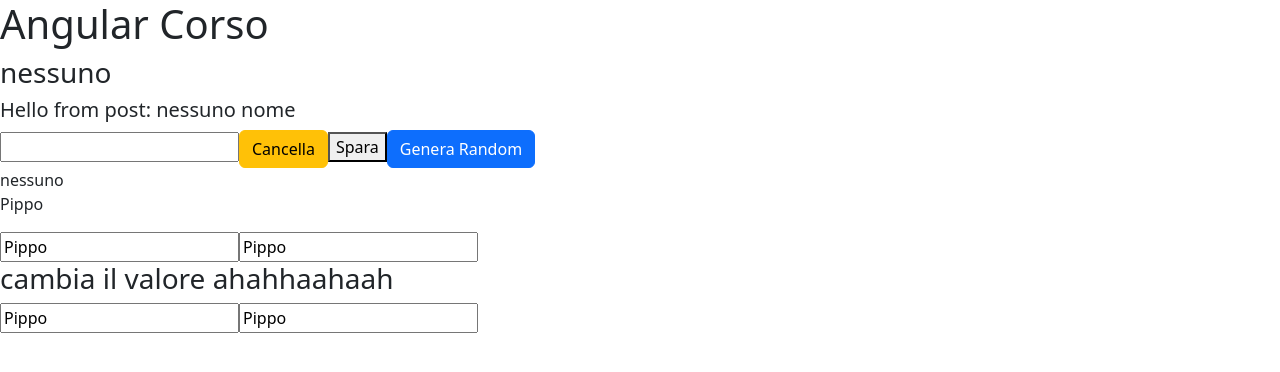
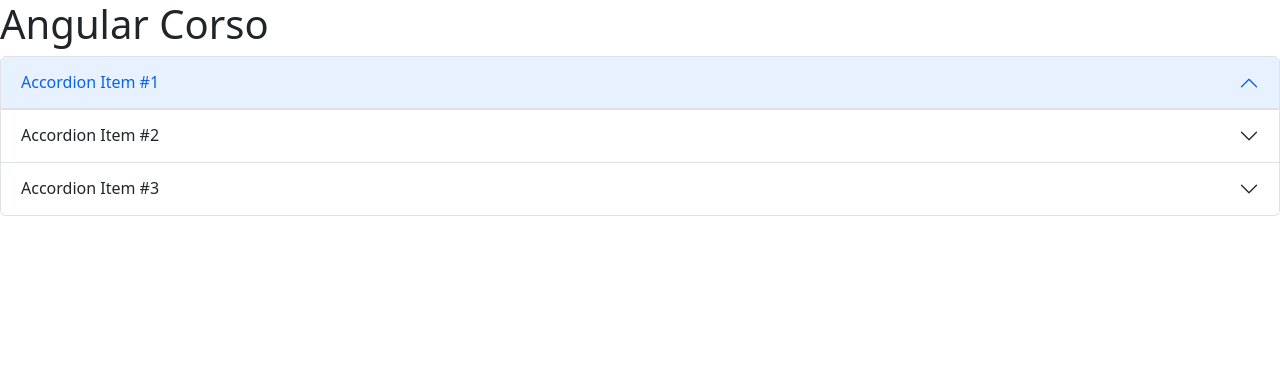
Before and after one commit to ironmanromeo/angular-corso, an Angular app: page / in a window 1280 px wide. Shown: the top 372 px of the page. Built offline with nearby package versions, Linux system fonts and the light colour scheme.

Commit message:
feat: modified files

```diff
--- /dev/null
+++ b/src/app/accordion/accordion.component.html
@@ -0,0 +1,39 @@
+
+<div class="accordion" id="accordionExample">
+    <div class="accordion-item">
+      <h2 class="accordion-header" id="headingOne">
+        <button (click)="apriBlocco()" class="accordion-button" type="button" data-bs-toggle="collapse" data-bs-target="#collapseOne" aria-expanded="true" aria-controls="collapseOne">
+          Accordion Item #1
+        </button>
+      </h2>
+      <div id="collapseOne" [ngStyle]="{ display: display, animation: animation }" class="accordion-collapse collapse show" aria-labelledby="headingOne" data-bs-parent="#accordionExample">
+        <div class="accordion-body">
+          <strong>This is the first item's accordion body.</strong> It is shown by default, until the collapse plugin adds the appropriate classes that we use to style each element. These classes control the overall appearance, as well as the showing and hiding via CSS transitions. You can modify any of this with custom CSS or overriding our default variables. It's also worth noting that just about any HTML can go within the <code>.accordion-body</code>, though the transition does limit overflow.
+        </div>
+      </div>
+    </div>
+    <div class="accordion-item">
+        <h2 class="accordion-header" id="headingTwo">
+          <button (click)="apriBlocco()" class="accordion-button collapsed" type="button" data-bs-toggle="collapse" data-bs-target="#collapseTwo" aria-expanded="false" aria-controls="collapseTwo">
+            Accordion Item #2
+          </button>
+        </h2>
+        <div id="collapseTwo" [ngStyle]="{ display: display, animation: animation }" class="accordion-collapse collapse" aria-labelledby="headingTwo" data-bs-parent="#accordionExample">
+          <div class="accordion-body">
+            <strong>This is the second item's accordion body.</strong> It is hidden by default, until the collapse plugin adds the appropriate classes that we use to style each element. These classes control the overall appearance, as well as the showing and hiding via CSS transitions. You can modify any of this with custom CSS or overriding our default variables. It's also worth noting that just about any HTML can go within the <code>.accordion-body</code>, though the transition does limit overflow.
+          </div>
+        </div>
+      </div>
+      <div class="accordion-item">
+        <h2 class="accordion-header" id="headingThree">
+          <button (click)="apriBlocco()" class="accordion-button collapsed" type="button" data-bs-toggle="collapse" data-bs-target="#collapseThree" aria-expanded="false" aria-controls="collapseThree">
+            Accordion Item #3
+          </button>
+        </h2>
+        <div id="collapseThree" [ngStyle]="{ display: display, animation: animation }" class="accordion-collapse collapse" aria-labelledby="headingThree" data-bs-parent="#accordionExample">
+          <div class="accordion-body">
+            <strong>This is the third item's accordion body.</strong> It is hidden by default, until the collapse plugin adds the appropriate classes that we use to style each element. These classes control the overall appearance, as well as the showing and hiding via CSS transitions. You can modify any of this with custom CSS or overriding our default variables. It's also worth noting that just about any HTML can go within the <code>.accordion-body</code>, though the transition does limit overflow.
+          </div>
+        </div>
+      </div>
+</div>
--- /dev/null
+++ b/src/app/accordion/accordion.component.ts
@@ -0,0 +1,32 @@
+import { Component, OnInit } from '@angular/core';
+import { animate, style, transition, trigger } from '@angular/animations';
+
+@Component({
+  selector: 'app-accordion',
+  templateUrl: './accordion.component.html',
+  styleUrls: ['./accordion.component.css']
+})
+export class AccordionComponent implements OnInit {
+
+  animation = ""
+  display = "none"
+
+  constructor() { }
+
+  apriBlocco(){
+
+    if(this.display == "none"){
+      this.display = "block"
+    }
+    else{
+      this.display = "none"
+    }
+
+
+
+  }
+
+  ngOnInit(): void {
+  }
+
+}
--- a/src/app/app.component.html
+++ b/src/app/app.component.html
@@ -1,9 +1,2 @@
 <h1>Angular Corso</h1>
-<app-post (eventoCancella)="onRiceviEventi($event)" [mioAlias]="nomeRandom"></app-post>
-
-<button (click)="controllaNome()" class="btn btn-primary">Genera Random</button>
-
-<div>{{ nomeRandom }}</div>
-
-
-<app-form></app-form>
+<app-accordion></app-accordion>
--- a/src/app/app.component.ts
+++ b/src/app/app.component.ts
@@ -32,4 +32,5 @@ export class AppComponent {
     alert("Hai ricevuto:" + t)
   }
 
+
 }
--- a/src/app/form/form.component.html
+++ b/src/app/form/form.component.html
@@ -6,5 +6,31 @@
 <h3>cambia il valore ahahhaahaah
 </h3>
 
-<input [(ngModel)]= "nome" (input)="modificaNome($event)"/>
-<input [(ngModel)]= "nome" (input)="modificaNome($event)"/>
+<input [(ngModel)]="nome"/>
+<input [(ngModel)]="nome"/>
+
+<br>
+<br>
+
+<div>
+    <input #cognomeRef/>
+    <input #indirizzoRef/>
+    <button (click)="onMandaForm(cognomeRef, indirizzoRef)">Manda form</button>
+</div>
+
+<br>
+<br>
+
+<div>
+    <input #cittaRef/>
+    <button (click)="onMandaCitta()">Manda form</button>
+</div>
+
+<br>
+<br>
+<br>
+<br>
+<br>
+<br>
+<br>
+<br>
--- a/src/app/form/form.component.ts
+++ b/src/app/form/form.component.ts
@@ -1,4 +1,4 @@
-import { Component, OnInit } from '@angular/core';
+import { Component, ElementRef, OnInit, ViewChild } from '@angular/core';
 
 @Component({
   selector: 'app-form',
@@ -8,10 +8,20 @@ import { Component, OnInit } from '@angular/core';
 export class FormComponent implements OnInit {
 
   nome = "Pippo"
+  @ViewChild("cittaRef") cittaRef?: ElementRef
 
   modificaNome(e: Event){
-    const el = e.target as HTMLInputElement
+    const el = <HTMLInputElement>e.target
     this.nome = el.value
+  }
+
+  onMandaForm(input: HTMLInputElement, input1: HTMLInputElement){
+    console.log(input.value)
+    console.log(input1.value)
+  }
+
+  onMandaCitta(){
+      console.log(this.cittaRef?.nativeElement.value)
   }
 
   constructor() { }
--- a/src/app/post/post.component.html
+++ b/src/app/post/post.component.html
@@ -4,7 +4,7 @@
 </h5>
 
 <h3>{{ testo }}</h3>
-<input ([ngModule]) = "testo" (input)="cambiaTesto($event)"/>
+<input [(ngModel)] = "testo" (input)="cambiaTesto($event)"/>
 
 <button (click)="onCancellaPremuto()" class="btn btn-warning">Cancella</button>
 
```
Also changed, not shown: src/app/accordion/animation.ts (added, +38 -0 lines), src/app/app.module.ts (+6 -2 lines), src/app/accordion/accordion.component.css (added).
